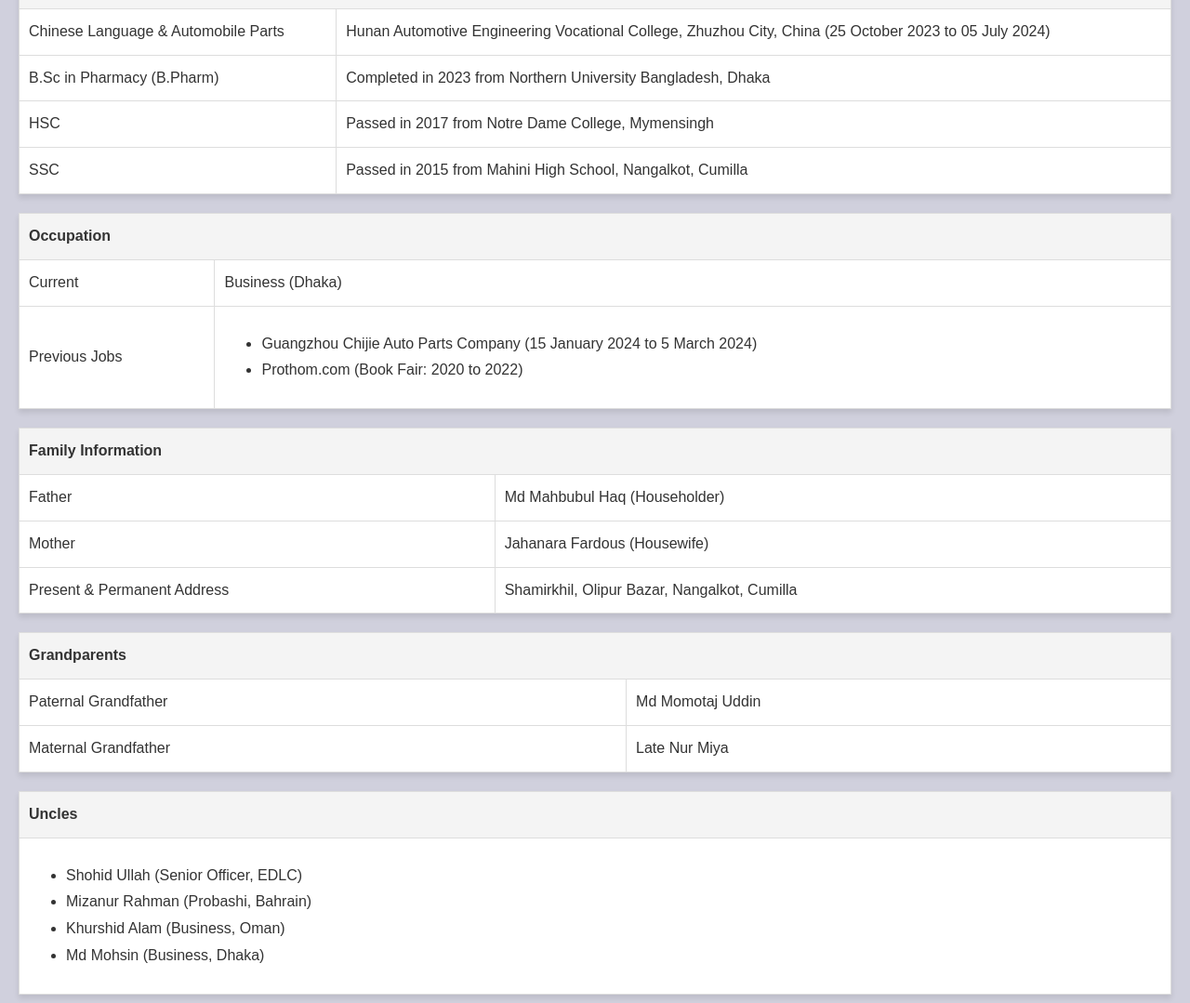
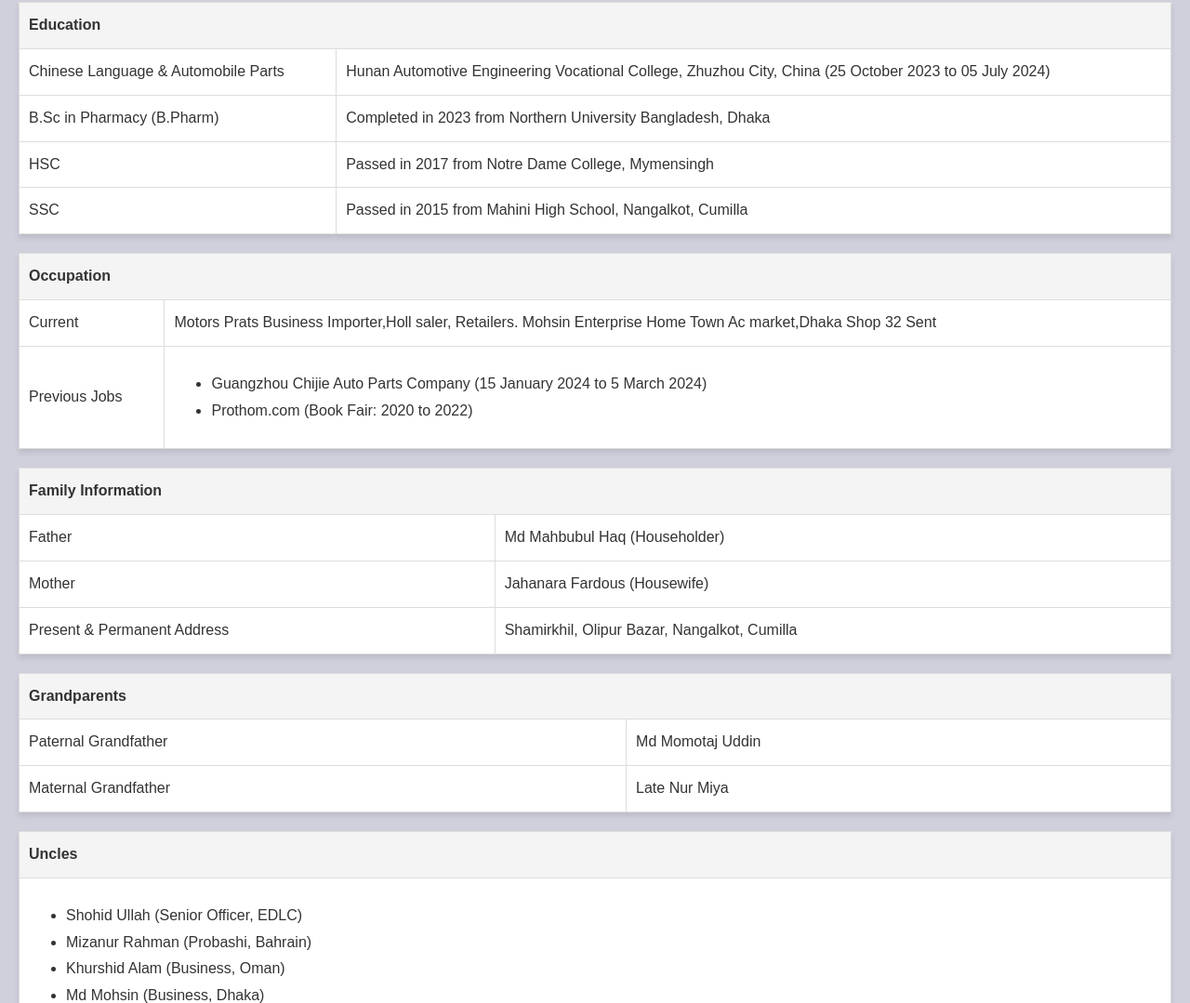
Before and after one commit to Tusherahammed/mezbah-bio-data-2, a plain HTML site: page index.html in a window 1280 px wide. Shown: the part 844-1923 px from the top of the page at 93% size. Drawn offline with Linux system fonts and the light colour scheme.

Commit message:
ocpation-added

```diff
--- a/index.html
+++ b/index.html
@@ -8,6 +8,7 @@
         body {
             font-family: Arial, sans-serif;
             line-height: 1.8;
+            text-align: center;
             margin: 20px;
             background-color: #d0d0dd;
             color: #333;
@@ -55,7 +56,7 @@
 </head>
 <body>
     <h1>Biodata</h1>
-    <h2>Of Mezbah Uddin</h2>
+    <h2>Of <br>Mezbah Uddin</h2>
 
     <div class="photo">
         <img src="images/29398466-3c94-44c1-a023-192083901b17-removebg-preview.png" alt="Photo of Mezbah Uddin">
@@ -123,7 +124,13 @@
         </tr>
         <tr>
             <td>Current</td>
-            <td>Business (Dhaka)</td>
+            <td>Motors Prats Business
+                Importer,Holl saler, Retailers.
+                Mohsin Enterprise
+                Home Town Ac market,Dhaka
+                Shop 32
+                Sent
+                </td>
         </tr>
         <tr>
             <td>Previous Jobs</td>
```
